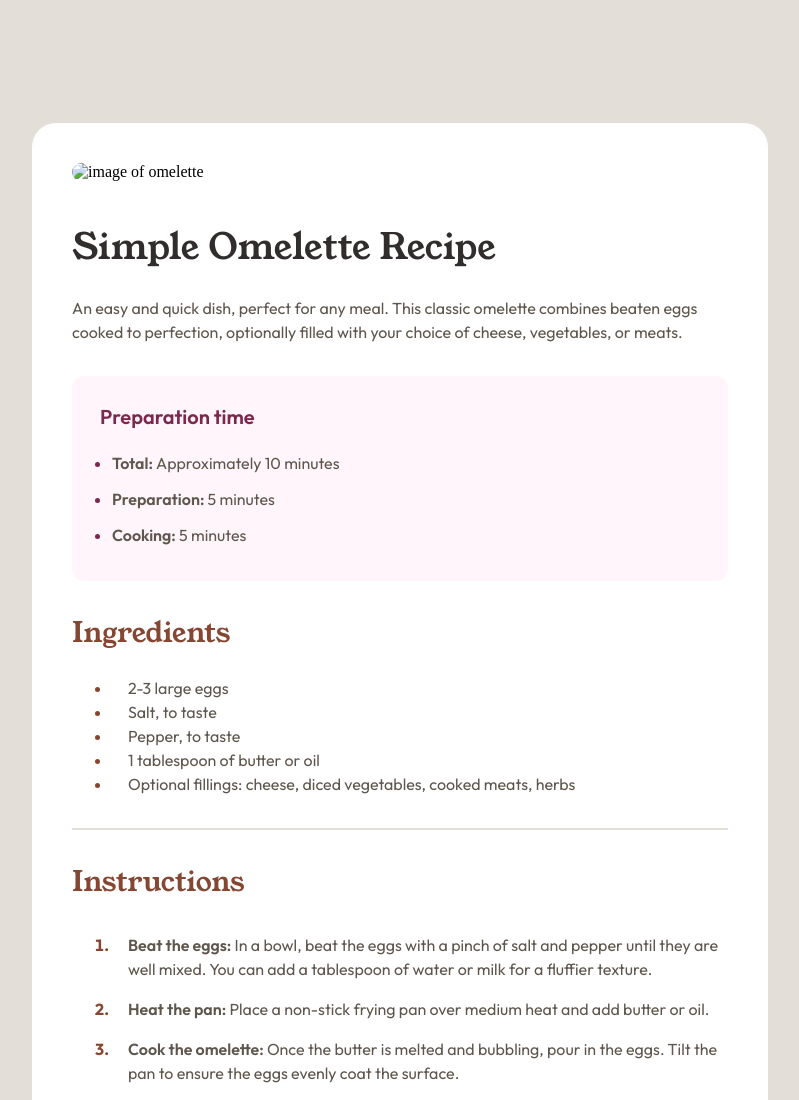
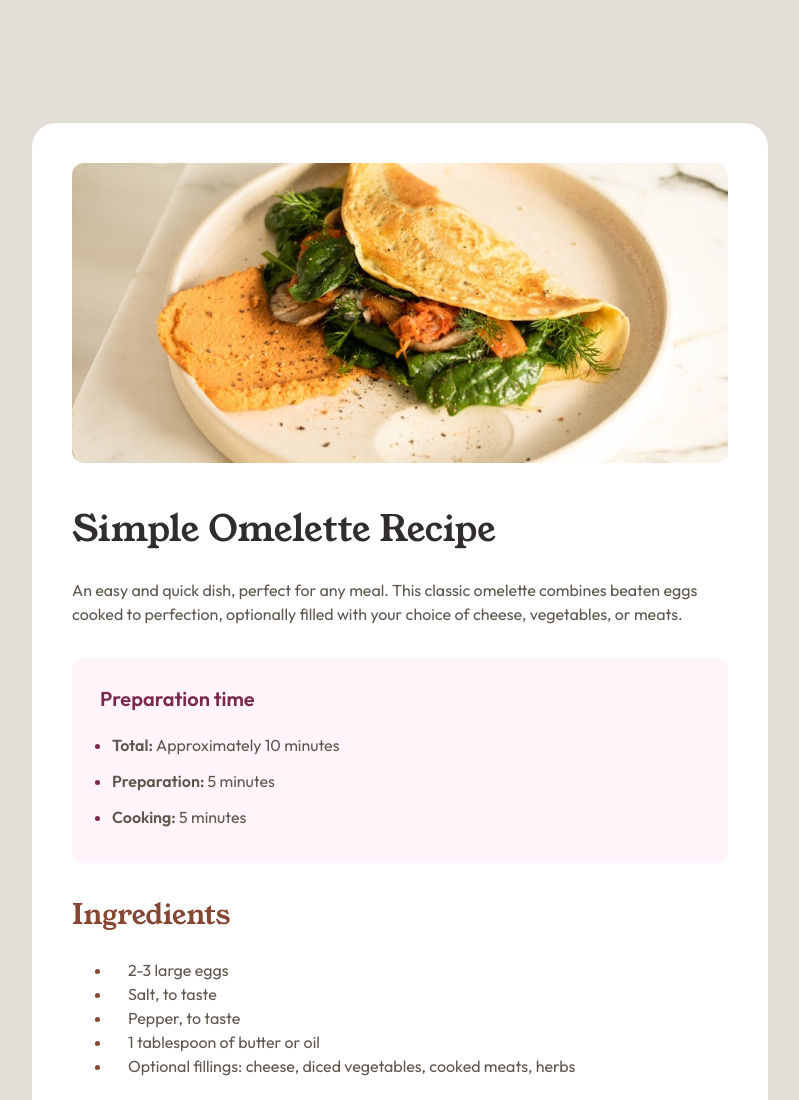
Before and after one commit to silentcodedevv/recipe-page, a plain HTML site: page index.html in a window 1280 px wide. Shown: the top 1100 px of the page, without its empty margins (240-1039 px from the left). Drawn offline with Linux system fonts and the light colour scheme.

Commit message:
Update index.html

```diff
--- a/index.html
+++ b/index.html
@@ -6,7 +6,7 @@
   <meta name="viewport" content="width=device-width, initial-scale=1.0">
   <!-- displays site properly based on user's device -->
 
-  <link rel="icon" type="image/png" sizes="32x32" href="/assets/images/favicon-32x32.png">
+  <link rel="icon" type="image/png" sizes="32x32" href="/assets/favicon-32x32.png">
 
   <title>Frontend Mentor | Recipe page</title>
   <!-- CSS STYLESHEET-->
@@ -21,7 +21,7 @@
 <body>
 </body>
 <main class="content-wrapper">
-  <img class="/assets/omelette-img" src="/assets/images/image-omelette.jpeg" alt="image of omelette">
+  <img src="/assets/image-omelette.jpeg" alt="image of omelette">
   <section class="content-text-wrapper">
     <section class="head-content">
       <h1>Simple Omelette Recipe</h1>
```
